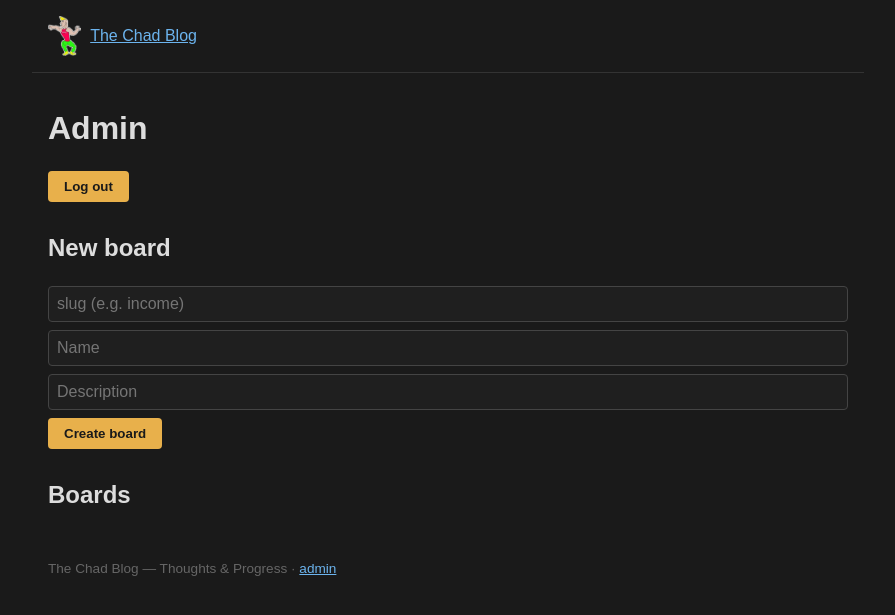
After one commit to Awuah-B/wuwei-board, a Flask app: page /admin in a window 1280 px wide. The commit adds this page. Shown: the top 615 px of the page, without its empty margins (192-1087 px from the left). Run offline with Flask 3, Linux system fonts and the light colour scheme; the visitor is signed in with stand-in values (Sample User, id 1); data that the repository does not hold is empty.

Commit message:
Add admin login and board management

```diff
--- a/app.py
+++ b/app.py
@@ -1,12 +1,45 @@
+import functools
+import hmac
 import os
+import re
+import secrets
 import sqlite3
+from datetime import timedelta
 
+import bcrypt
 import click
-from flask import Flask, abort, g, redirect, render_template, request, url_for
+from flask import (Flask, abort, flash, g, redirect, render_template,
+                   request, session, url_for)
 
 app = Flask(__name__)
 DATABASE = os.path.join(app.root_path, "board.db")
 
+
+# ---------- Settings and secret key ----------
+
+def load_secret_key():
+    """Create a random key on first run and reuse it afterwards."""
+    path = os.path.join(app.root_path, "secret.key")
+    if not os.path.exists(path):
+        with open(path, "wb") as f:
+            f.write(secrets.token_bytes(32))
+        os.chmod(path, 0o600)
+    with open(path, "rb") as f:
+        return f.read()
+
+
+app.secret_key = load_secret_key()
+app.config.update(
+    SESSION_COOKIE_HTTPONLY=True,
+    SESSION_COOKIE_SAMESITE="Lax",
+    PERMANENT_SESSION_LIFETIME=timedelta(hours=8),
+)
+
+# Used so a wrong username takes as long to reject as a wrong password.
+DUMMY_HASH = bcrypt.hashpw(b"dummy", bcrypt.gensalt())
+
+
+# ---------- Database helpers ----------
 
 def get_db():
     """Open one database connection per request and reuse it."""
@@ -19,7 +52,6 @@ def get_db():
 
 @app.teardown_appcontext
 def close_db(error):
-    """Close the connection when the request ends."""
     db = g.pop("db", None)
     if db is not None:
         db.close()
@@ -34,6 +66,56 @@ def init_db():
     db.commit()
     click.echo("Database ready.")
 
+
+@app.cli.command("create-admin")
+@click.option("--username", prompt=True)
+@click.password_option()
+def create_admin(username, password):
+    """Create the admin account (or reset its password)."""
+    if len(password) < 10 or len(password.encode()) > 72:
+        raise click.ClickException("Password must be 10+ characters and at most 72 bytes.")
+    hashed = bcrypt.hashpw(password.encode(), bcrypt.gensalt()).decode()
+    db = get_db()
+    db.execute("DELETE FROM admin")  # only one admin exists
+    db.execute(
+        "INSERT INTO admin (username, password_hash) VALUES (?, ?)",
+        (username.strip(), hashed),
+    )
+    db.commit()
+    click.echo("Admin saved.")
+
+
+# ---------- Security helpers ----------
+
+def csrf_token():
+    if "csrf" not in session:
+        session["csrf"] = secrets.token_hex(16)
+    return session["csrf"]
+
+
+app.jinja_env.globals["csrf_token"] = csrf_token
+
+
+@app.before_request
+def protect_admin_forms():
+    """Every POST under /admin must carry the secret token."""
+    if request.method == "POST" and request.path.startswith("/admin"):
+        sent = request.form.get("csrf", "").encode()
+        expected = session.get("csrf", "").encode()
+        if not expected or not hmac.compare_digest(sent, expected):
+            abort(400)
+
+
+def admin_required(view):
+    @functools.wraps(view)
+    def wrapped(*args, **kwargs):
+        if not session.get("admin"):
+            return redirect(url_for("login"))
+        return view(*args, **kwargs)
+    return wrapped
+
+
+# ---------- Public pages ----------
 
 @app.route("/")
 def home():
@@ -51,7 +133,6 @@ def board(slug):
     ).fetchone()
     if board is None:
         abort(404)
-
     threads = db.execute(
         "SELECT * FROM threads WHERE board_id = ? "
         "ORDER BY pinned DESC, last_activity_at DESC",
@@ -72,7 +153,6 @@ def thread(thread_id):
     ).fetchone()
     if thread is None:
         abort(404)
-
     posts = db.execute(
         "SELECT * FROM posts WHERE thread_id = ? ORDER BY id",
         (thread_id,),
@@ -109,3 +189,104 @@ def reply(thread_id):
     )
     db.commit()
     return redirect(url_for("thread", thread_id=thread_id) + f"#p{cur.lastrowid}")
+
+
+# ---------- Admin: login ----------
+
+@app.route("/admin/login", methods=["GET", "POST"])
+def login():
+    if request.method == "POST":
+        username = request.form.get("username", "").strip()
+        password = request.form.get("password", "").encode()[:72]
+        row = get_db().execute(
+            "SELECT * FROM admin WHERE username = ?", (username,)
+        ).fetchone()
+        stored = row["password_hash"].encode() if row else DUMMY_HASH
+        if bcrypt.checkpw(password, stored) and row is not None:
+            session.clear()
+            session["admin"] = True
+            session.permanent = True
+            return redirect(url_for("admin"))
+        flash("Wrong username or password.")
+    return render_template("login.html")
+
+
+@app.route("/admin/logout", methods=["POST"])
+def logout():
+    session.clear()
+    return redirect(url_for("home"))
+
+
+# ---------- Admin: boards ----------
+
+@app.route("/admin")
+@admin_required
+def admin():
+    boards = get_db().execute(
+        "SELECT boards.*, "
+        "(SELECT COUNT(*) FROM threads WHERE threads.board_id = boards.id) AS thread_count "
+        "FROM boards ORDER BY sort_order, name"
+    ).fetchall()
+    return render_template("admin.html", boards=boards)
+
+
+@app.route("/admin/boards", methods=["POST"])
+@admin_required
+def create_board():
+    slug = request.form.get("slug", "").strip().lower()
+    name = request.form.get("name", "").strip()[:60]
+    description = request.form.get("description", "").strip()[:200]
+    if not re.fullmatch(r"[a-z0-9-]{1,20}", slug) or not name:
+        flash("Slug must be 1-20 letters, numbers or dashes, and a name is required.")
+        return redirect(url_for("admin"))
+    db = get_db()
+    try:
+        db.execute(
+            "INSERT INTO boards (slug, name, description) VALUES (?, ?, ?)",
+            (slug, name, description),
+        )
+        db.commit()
+        flash(f"Board /{slug}/ created.")
+    except sqlite3.IntegrityError:
+        flash("That slug is already taken.")
+    return redirect(url_for("admin"))
+
+
+@app.route("/admin/boards/<int:board_id>/edit", methods=["POST"])
+@admin_required
+def edit_board(board_id):
+    name = request.form.get("name", "").strip()[:60]
+    description = request.form.get("description", "").strip()[:200]
+    comments_enabled = 1 if request.form.get("comments_enabled") else 0
+    try:
+        sort_order = int(request.form.get("sort_order", "0"))
+    except ValueError:
+        sort_order = 0
+    if not name:
+        flash("A board needs a name.")
+        return redirect(url_for("admin"))
+    db = get_db()
+    db.execute(
+        "UPDATE boards SET name = ?, description = ?, comments_enabled = ?, "
+        "sort_order = ? WHERE id = ?",
+        (name, description, comments_enabled, sort_order, board_id),
+    )
+    db.commit()
+    flash("Board saved.")
+    return redirect(url_for("admin"))
+
+
+@app.route("/admin/boards/<int:board_id>/delete", methods=["POST"])
+@admin_required
+def delete_board(board_id):
+    db = get_db()
+    board = db.execute("SELECT * FROM boards WHERE id = ?", (board_id,)).fetchone()
+    if board is None:
+        abort(404)
+    if request.form.get("confirm", "").strip() != board["slug"]:
+        flash("Confirmation did not match. Board not deleted.")
+        return redirect(url_for("admin"))
+    db.execute("DELETE FROM boards WHERE id = ?", (board_id,))
+    db.commit()
+    flash(f"Deleted /{board['slug']}/ and everything in it.")
+    return redirect(url_for("admin"))
--- a/schema.sql
+++ b/schema.sql
@@ -26,3 +26,9 @@ CREATE TABLE IF NOT EXISTS posts (
   body TEXT NOT NULL,
   created_at TEXT NOT NULL DEFAULT CURRENT_TIMESTAMP
 );
+
+CREATE TABLE IF NOT EXISTS admin (
+  id INTEGER PRIMARY KEY AUTOINCREMENT,
+  username TEXT NOT NULL UNIQUE,
+  password_hash TEXT NOT NULL
+);
--- a/static/style.css
+++ b/static/style.css
@@ -103,3 +103,14 @@ h2 { margin-top: 2rem; }
   font-weight: bold;
   cursor: pointer;
 }
+.flash {
+  background: #2a2a1a;
+  border: 1px solid #5a4a1a;
+  color: #e8b04b;
+  border-radius: 4px;
+  padding: 0.5rem 1rem;
+  margin-bottom: 1rem;
+}
+.reply-form label { color: #aaa; font-size: 0.9rem; }
+.reply-form button.danger { background: #b94a48; color: #fff; }
+.board .reply-form { margin-top: 0.75rem; }
--- /dev/null
+++ b/templates/admin.html
@@ -0,0 +1,43 @@
+{% extends "base.html" %}
+
+{% block title %}Admin{% endblock %}
+
+{% block content %}
+<h1>Admin</h1>
+
+<form method="post" action="/admin/logout" class="reply-form">
+  <input type="hidden" name="csrf" value="{{ csrf_token() }}">
+  <button type="submit">Log out</button>
+</form>
+
+<h2>New board</h2>
+<form method="post" action="/admin/boards" class="reply-form">
+  <input type="hidden" name="csrf" value="{{ csrf_token() }}">
+  <input type="text" name="slug" placeholder="slug (e.g. income)" pattern="[a-z0-9\-]{1,20}" required>
+  <input type="text" name="name" placeholder="Name" maxlength="60" required>
+  <input type="text" name="description" placeholder="Description" maxlength="200">
+  <button type="submit">Create board</button>
+</form>
+
+<h2>Boards</h2>
+{% for b in boards %}
+  <div class="board">
+    <strong>/{{ b.slug }}/</strong> <span class="muted">({{ b.thread_count }} threads)</span>
+
+    <form method="post" action="/admin/boards/{{ b.id }}/edit" class="reply-form">
+      <input type="hidden" name="csrf" value="{{ csrf_token() }}">
+      <input type="text" name="name" value="{{ b.name }}" maxlength="60" required>
+      <input type="text" name="description" value="{{ b.description }}" maxlength="200">
+      <label><input type="checkbox" name="comments_enabled" {% if b.comments_enabled %}checked{% endif %}> Comments enabled</label>
+      <input type="number" name="sort_order" value="{{ b.sort_order }}">
+      <button type="submit">Save</button>
+    </form>
+
+    <form method="post" action="/admin/boards/{{ b.id }}/delete" class="reply-form">
+      <input type="hidden" name="csrf" value="{{ csrf_token() }}">
+      <input type="text" name="confirm" placeholder="Type {{ b.slug }} to confirm delete">
+      <button type="submit" class="danger">Delete board and all its threads</button>
+    </form>
+  </div>
+{% endfor %}
+{% endblock %}
--- a/templates/base.html
+++ b/templates/base.html
@@ -15,8 +15,11 @@
         </a>
   </header>
   <main>
-    {% block content %}{% endblock %}
+   {% for message in get_flashed_messages() %}
+     <div class="flash">{{ message }}</div>
+   {% endfor %}
+   {% block content %}{% endblock %}
   </main>
-  <footer>The Chad Blog &mdash; Thoughts  &amp; Progress</footer>
+  <footer>The Chad Blog &mdash; Thoughts  &amp; Progress &middot; <a href="/admin">admin</a></footer>
 </body>
 </html>
```
Also changed, not shown: templates/login.html (added, +13 -0 lines), 1 other file.
